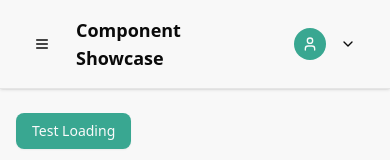
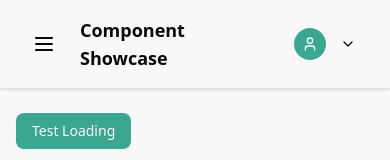
Before and after one commit to jjac111/donto, a Next.js app in the folder web/: page /test in a window 390 px wide. Shown: the top 160 px of the page. Built offline with nearby package versions, Linux system fonts and the light colour scheme; no server answers.

Commit message:
fix hamburger size

```diff
--- a/web/src/components/layout/header.tsx
+++ b/web/src/components/layout/header.tsx
@@ -51,15 +51,13 @@ export function Header({
       <div className="flex flex-1 items-center space-x-4">
         {/* Mobile menu button */}
         {onMenuClick && (
-          <Button
-            variant="ghost"
-            size="sm"
+          <button
             onClick={onMenuClick}
-            className="lg:hidden p-2"
+            className="lg:hidden p-2 rounded-md hover:bg-accent hover:text-accent-foreground transition-colors"
           >
-            <Menu className="h-5 w-5" />
+            <Menu className="h-6 w-6" />
             <span className="sr-only">Open sidebar</span>
-          </Button>
+          </button>
         )}
 
         <h1 className="text-lg font-semibold text-foreground">{title}</h1>
--- a/web/src/components/layout/sidebar.tsx
+++ b/web/src/components/layout/sidebar.tsx
@@ -14,8 +14,6 @@ import {
   Stethoscope,
   DollarSign,
   FileCheck,
-  Menu,
-  X,
   Search,
   Moon,
   Sun,
@@ -102,14 +100,6 @@ export function Sidebar({
                 Donto
               </span>
             </div>
-            <Button
-              variant="ghost"
-              size="sm"
-              onClick={onClose}
-              className="lg:hidden"
-            >
-              <X className="h-4 w-4" />
-            </Button>
           </div>
 
           <Separator />
```
